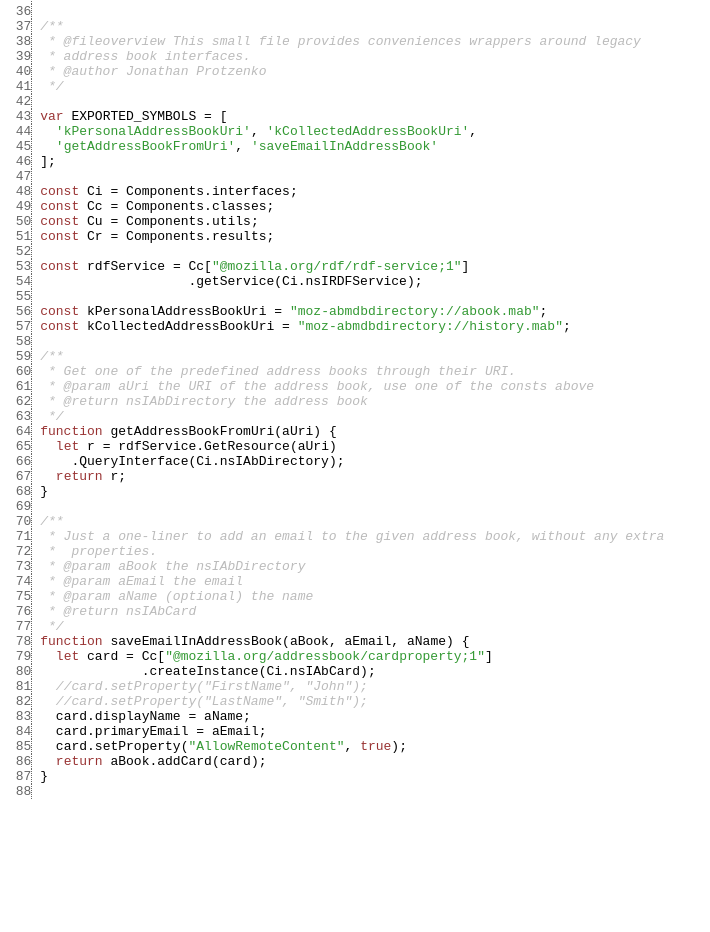
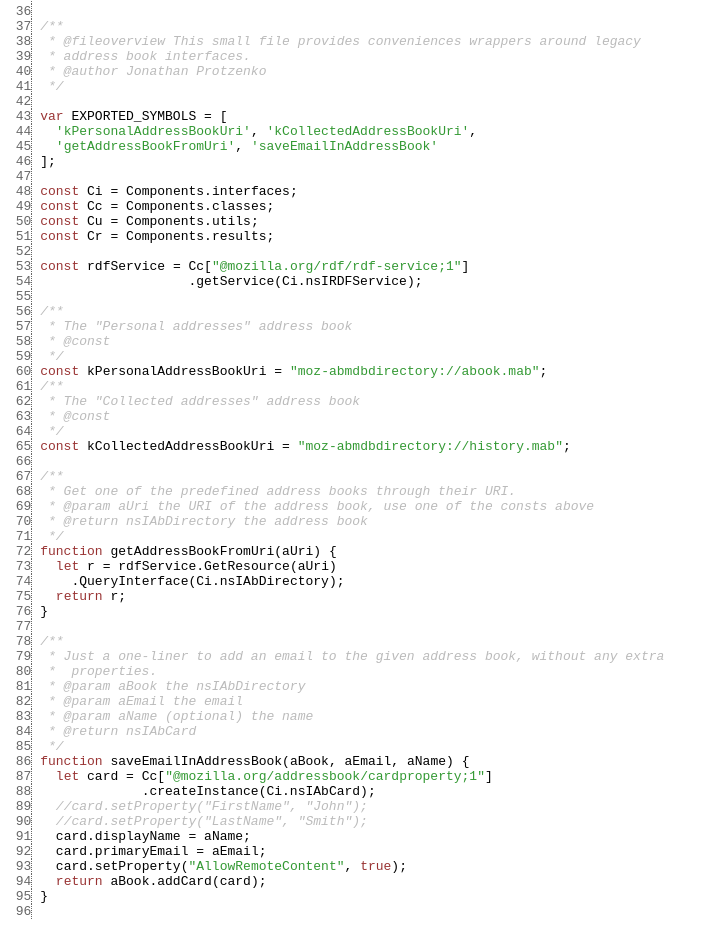
Before and after one commit to protz/thunderbird-stdlib, a plain HTML site: page doc/symbols/src/_home_nas_gallium_protzenk_Code_gconversation@xulforum.org_modules_stdlib_addressBookUtils.js.html in a window 1280 px wide. Shown: the part 529-1461 px from the top of the page, without its empty margins (0-710 px from the left). Before the commit the page ends 1341 px from the top, so only its background shows below. Drawn offline with Linux system fonts and the light colour scheme.

Commit message:
Doc update.

```diff
--- a/doc/symbols/src/_home_nas_gallium_protzenk_Code_gconversation@xulforum.org_modules_stdlib_addressBookUtils.js.html
+++ b/doc/symbols/src/_home_nas_gallium_protzenk_Code_gconversation@xulforum.org_modules_stdlib_addressBookUtils.js.html
@@ -60,36 +60,44 @@
 <span class='line'> 53</span> </span><span class="KEYW">const</span><span class="WHIT"> </span><span class="NAME">rdfService</span><span class="WHIT"> </span><span class="PUNC">=</span><span class="WHIT"> </span><span class="NAME">Cc</span><span class="PUNC">[</span><span class="STRN">"@mozilla.org/rdf/rdf-service;1"</span><span class="PUNC">]</span><span class="WHIT">
 <span class='line'> 54</span> </span><span class="WHIT">                   </span><span class="PUNC">.</span><span class="NAME">getService</span><span class="PUNC">(</span><span class="NAME">Ci.nsIRDFService</span><span class="PUNC">)</span><span class="PUNC">;</span><span class="WHIT">
 <span class='line'> 55</span>
-<span class='line'> 56</span> </span><span class="KEYW">const</span><span class="WHIT"> </span><span class="NAME">kPersonalAddressBookUri</span><span class="WHIT"> </span><span class="PUNC">=</span><span class="WHIT"> </span><span class="STRN">"moz-abmdbdirectory://abook.mab"</span><span class="PUNC">;</span><span class="WHIT">
-<span class='line'> 57</span> </span><span class="KEYW">const</span><span class="WHIT"> </span><span class="NAME">kCollectedAddressBookUri</span><span class="WHIT"> </span><span class="PUNC">=</span><span class="WHIT"> </span><span class="STRN">"moz-abmdbdirectory://history.mab"</span><span class="PUNC">;</span><span class="WHIT">
-<span class='line'> 58</span>
-<span class='line'> 59</span> </span><span class="COMM">/**
-<span class='line'> 60</span>  * Get one of the predefined address books through their URI.
-<span class='line'> 61</span>  * @param aUri the URI of the address book, use one of the consts above
-<span class='line'> 62</span>  * @return nsIAbDirectory the address book
-<span class='line'> 63</span>  */</span><span class="WHIT">
-<span class='line'> 64</span> </span><span class="KEYW">function</span><span class="WHIT"> </span><span class="NAME">getAddressBookFromUri</span><span class="PUNC">(</span><span class="NAME">aUri</span><span class="PUNC">)</span><span class="WHIT"> </span><span class="PUNC">{</span><span class="WHIT">
-<span class='line'> 65</span> </span><span class="WHIT">  </span><span class="KEYW">let</span><span class="WHIT"> </span><span class="NAME">r</span><span class="WHIT"> </span><span class="PUNC">=</span><span class="WHIT"> </span><span class="NAME">rdfService.GetResource</span><span class="PUNC">(</span><span class="NAME">aUri</span><span class="PUNC">)</span><span class="WHIT">
-<span class='line'> 66</span> </span><span class="WHIT">    </span><span class="PUNC">.</span><span class="NAME">QueryInterface</span><span class="PUNC">(</span><span class="NAME">Ci.nsIAbDirectory</span><span class="PUNC">)</span><span class="PUNC">;</span><span class="WHIT">
-<span class='line'> 67</span> </span><span class="WHIT">  </span><span class="KEYW">return</span><span class="WHIT"> </span><span class="NAME">r</span><span class="PUNC">;</span><span class="WHIT">
-<span class='line'> 68</span> </span><span class="PUNC">}</span><span class="WHIT">
-<span class='line'> 69</span>
-<span class='line'> 70</span> </span><span class="COMM">/**
-<span class='line'> 71</span>  * Just a one-liner to add an email to the given address book, without any extra
-<span class='line'> 72</span>  *  properties.
-<span class='line'> 73</span>  * @param aBook the nsIAbDirectory
-<span class='line'> 74</span>  * @param aEmail the email
-<span class='line'> 75</span>  * @param aName (optional) the name
-<span class='line'> 76</span>  * @return nsIAbCard
-<span class='line'> 77</span>  */</span><span class="WHIT">
-<span class='line'> 78</span> </span><span class="KEYW">function</span><span class="WHIT"> </span><span class="NAME">saveEmailInAddressBook</span><span class="PUNC">(</span><span class="NAME">aBook</span><span class="PUNC">,</span><span class="WHIT"> </span><span class="NAME">aEmail</span><span class="PUNC">,</span><span class="WHIT"> </span><span class="NAME">aName</span><span class="PUNC">)</span><span class="WHIT"> </span><span class="PUNC">{</span><span class="WHIT">
-<span class='line'> 79</span> </span><span class="WHIT">  </span><span class="KEYW">let</span><span class="WHIT"> </span><span class="NAME">card</span><span class="WHIT"> </span><span class="PUNC">=</span><span class="WHIT"> </span><span class="NAME">Cc</span><span class="PUNC">[</span><span class="STRN">"@mozilla.org/addressbook/cardproperty;1"</span><span class="PUNC">]</span><span class="WHIT">
-<span class='line'> 80</span>              </span><span class="PUNC">.</span><span class="NAME">createInstance</span><span class="PUNC">(</span><span class="NAME">Ci.nsIAbCard</span><span class="PUNC">)</span><span class="PUNC">;</span><span class="WHIT">
-<span class='line'> 81</span> </span><span class="WHIT">  </span><span class="COMM">//card.setProperty("FirstName", "John");</span><span class="WHIT">
-<span class='line'> 82</span> </span><span class="WHIT">  </span><span class="COMM">//card.setProperty("LastName", "Smith");</span><span class="WHIT">
-<span class='line'> 83</span> </span><span class="WHIT">  </span><span class="NAME">card.displayName</span><span class="WHIT"> </span><span class="PUNC">=</span><span class="WHIT"> </span><span class="NAME">aName</span><span class="PUNC">;</span><span class="WHIT">
-<span class='line'> 84</span> </span><span class="WHIT">  </span><span class="NAME">card.primaryEmail</span><span class="WHIT"> </span><span class="PUNC">=</span><span class="WHIT"> </span><span class="NAME">aEmail</span><span class="PUNC">;</span><span class="WHIT">
-<span class='line'> 85</span> </span><span class="WHIT">  </span><span class="NAME">card.setProperty</span><span class="PUNC">(</span><span class="STRN">"AllowRemoteContent"</span><span class="PUNC">,</span><span class="WHIT"> </span><span class="KEYW">true</span><span class="PUNC">)</span><span class="PUNC">;</span><span class="WHIT">
-<span class='line'> 86</span> </span><span class="WHIT">  </span><span class="KEYW">return</span><span class="WHIT"> </span><span class="NAME">aBook.addCard</span><span class="PUNC">(</span><span class="NAME">card</span><span class="PUNC">)</span><span class="PUNC">;</span><span class="WHIT">
-<span class='line'> 87</span> </span><span class="PUNC">}</span><span class="WHIT">
-<span class='line'> 88</span> </span></pre></body></html>
+<span class='line'> 56</span> </span><span class="COMM">/**
+<span class='line'> 57</span>  * The "Personal addresses" address book
+<span class='line'> 58</span>  * @const
+<span class='line'> 59</span>  */</span><span class="WHIT">
+<span class='line'> 60</span> </span><span class="KEYW">const</span><span class="WHIT"> </span><span class="NAME">kPersonalAddressBookUri</span><span class="WHIT"> </span><span class="PUNC">=</span><span class="WHIT"> </span><span class="STRN">"moz-abmdbdirectory://abook.mab"</span><span class="PUNC">;</span><span class="WHIT">
+<span class='line'> 61</span> </span><span class="COMM">/**
+<span class='line'> 62</span>  * The "Collected addresses" address book
+<span class='line'> 63</span>  * @const
+<span class='line'> 64</span>  */</span><span class="WHIT">
+<span class='line'> 65</span> </span><span class="KEYW">const</span><span class="WHIT"> </span><span class="NAME">kCollectedAddressBookUri</span><span class="WHIT"> </span><span class="PUNC">=</span><span class="WHIT"> </span><span class="STRN">"moz-abmdbdirectory://history.mab"</span><span class="PUNC">;</span><span class="WHIT">
+<span class='line'> 66</span>
+<span class='line'> 67</span> </span><span class="COMM">/**
+<span class='line'> 68</span>  * Get one of the predefined address books through their URI.
+<span class='line'> 69</span>  * @param aUri the URI of the address book, use one of the consts above
+<span class='line'> 70</span>  * @return nsIAbDirectory the address book
+<span class='line'> 71</span>  */</span><span class="WHIT">
+<span class='line'> 72</span> </span><span class="KEYW">function</span><span class="WHIT"> </span><span class="NAME">getAddressBookFromUri</span><span class="PUNC">(</span><span class="NAME">aUri</span><span class="PUNC">)</span><span class="WHIT"> </span><span class="PUNC">{</span><span class="WHIT">
+<span class='line'> 73</span> </span><span class="WHIT">  </span><span class="KEYW">let</span><span class="WHIT"> </span><span class="NAME">r</span><span class="WHIT"> </span><span class="PUNC">=</span><span class="WHIT"> </span><span class="NAME">rdfService.GetResource</span><span class="PUNC">(</span><span class="NAME">aUri</span><span class="PUNC">)</span><span class="WHIT">
+<span class='line'> 74</span> </span><span class="WHIT">    </span><span class="PUNC">.</span><span class="NAME">QueryInterface</span><span class="PUNC">(</span><span class="NAME">Ci.nsIAbDirectory</span><span class="PUNC">)</span><span class="PUNC">;</span><span class="WHIT">
+<span class='line'> 75</span> </span><span class="WHIT">  </span><span class="KEYW">return</span><span class="WHIT"> </span><span class="NAME">r</span><span class="PUNC">;</span><span class="WHIT">
+<span class='line'> 76</span> </span><span class="PUNC">}</span><span class="WHIT">
+<span class='line'> 77</span>
+<span class='line'> 78</span> </span><span class="COMM">/**
+<span class='line'> 79</span>  * Just a one-liner to add an email to the given address book, without any extra
+<span class='line'> 80</span>  *  properties.
+<span class='line'> 81</span>  * @param aBook the nsIAbDirectory
+<span class='line'> 82</span>  * @param aEmail the email
+<span class='line'> 83</span>  * @param aName (optional) the name
+<span class='line'> 84</span>  * @return nsIAbCard
+<span class='line'> 85</span>  */</span><span class="WHIT">
+<span class='line'> 86</span> </span><span class="KEYW">function</span><span class="WHIT"> </span><span class="NAME">saveEmailInAddressBook</span><span class="PUNC">(</span><span class="NAME">aBook</span><span class="PUNC">,</span><span class="WHIT"> </span><span class="NAME">aEmail</span><span class="PUNC">,</span><span class="WHIT"> </span><span class="NAME">aName</span><span class="PUNC">)</span><span class="WHIT"> </span><span class="PUNC">{</span><span class="WHIT">
+<span class='line'> 87</span> </span><span class="WHIT">  </span><span class="KEYW">let</span><span class="WHIT"> </span><span class="NAME">card</span><span class="WHIT"> </span><span class="PUNC">=</span><span class="WHIT"> </span><span class="NAME">Cc</span><span class="PUNC">[</span><span class="STRN">"@mozilla.org/addressbook/cardproperty;1"</span><span class="PUNC">]</span><span class="WHIT">
+<span class='line'> 88</span>              </span><span class="PUNC">.</span><span class="NAME">createInstance</span><span class="PUNC">(</span><span class="NAME">Ci.nsIAbCard</span><span class="PUNC">)</span><span class="PUNC">;</span><span class="WHIT">
+<span class='line'> 89</span> </span><span class="WHIT">  </span><span class="COMM">//card.setProperty("FirstName", "John");</span><span class="WHIT">
+<span class='line'> 90</span> </span><span class="WHIT">  </span><span class="COMM">//card.setProperty("LastName", "Smith");</span><span class="WHIT">
+<span class='line'> 91</span> </span><span class="WHIT">  </span><span class="NAME">card.displayName</span><span class="WHIT"> </span><span class="PUNC">=</span><span class="WHIT"> </span><span class="NAME">aName</span><span class="PUNC">;</span><span class="WHIT">
+<span class='line'> 92</span> </span><span class="WHIT">  </span><span class="NAME">card.primaryEmail</span><span class="WHIT"> </span><span class="PUNC">=</span><span class="WHIT"> </span><span class="NAME">aEmail</span><span class="PUNC">;</span><span class="WHIT">
+<span class='line'> 93</span> </span><span class="WHIT">  </span><span class="NAME">card.setProperty</span><span class="PUNC">(</span><span class="STRN">"AllowRemoteContent"</span><span class="PUNC">,</span><span class="WHIT"> </span><span class="KEYW">true</span><span class="PUNC">)</span><span class="PUNC">;</span><span class="WHIT">
+<span class='line'> 94</span> </span><span class="WHIT">  </span><span class="KEYW">return</span><span class="WHIT"> </span><span class="NAME">aBook.addCard</span><span class="PUNC">(</span><span class="NAME">card</span><span class="PUNC">)</span><span class="PUNC">;</span><span class="WHIT">
+<span class='line'> 95</span> </span><span class="PUNC">}</span><span class="WHIT">
+<span class='line'> 96</span> </span></pre></body></html>
```
Also changed, not shown: doc/files.html (+1 -1 lines), doc/index.html (+1 -1 lines), doc/symbols/SimpleStorage.html (+1 -1 lines), doc/symbols/SimpleStorageCps.html (+1 -1 lines), doc/symbols/SimpleStorageIterator.html (+1 -1 lines), doc/symbols/_global_.html (+71 -1 lines).
